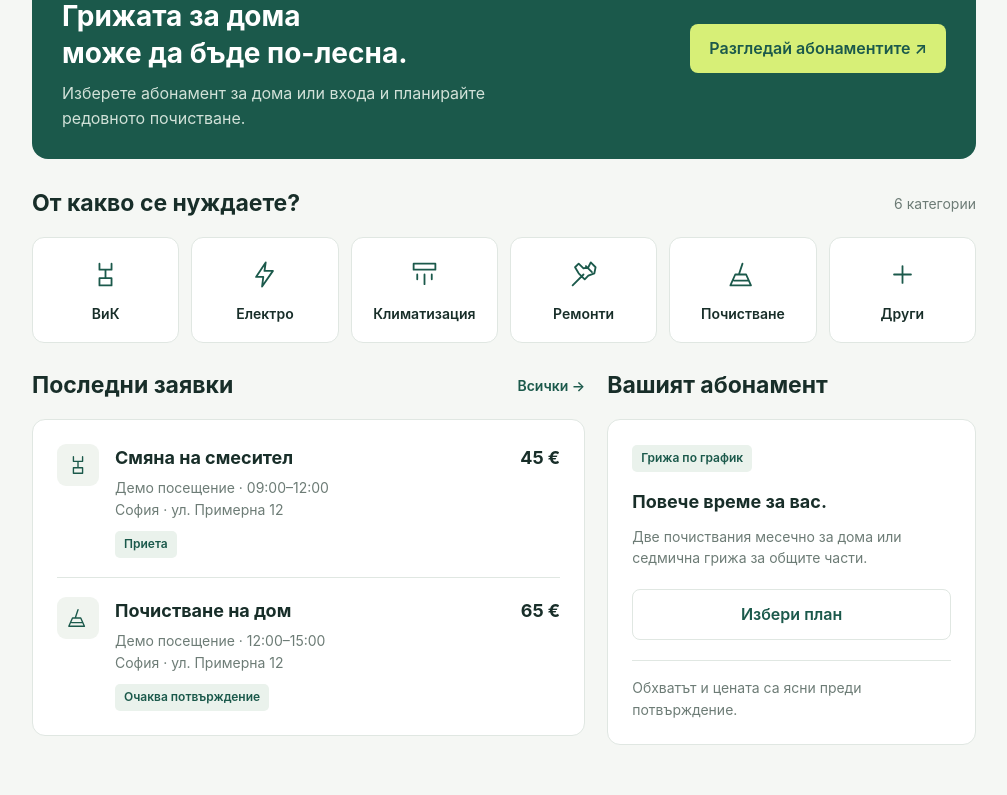
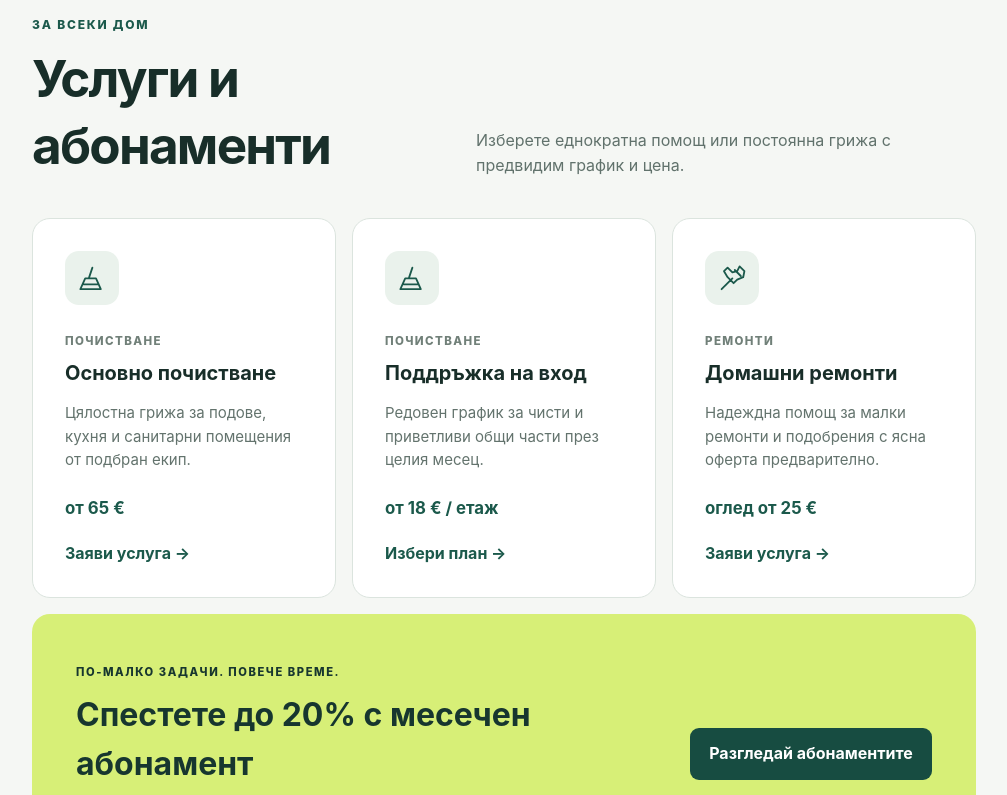
Before and after one commit to AlexzanderF/domora-app, a Next.js app: page / in a window 1280 px wide. Shown: the part 1640-2435 px from the top of the page, without its empty margins (260-1267 px from the left). Built offline with nearby package versions, Linux system fonts and the light colour scheme.

Commit message:
feat(landing): showcase services and subscription value (#5)

```diff
--- a/src/app/page.tsx
+++ b/src/app/page.tsx
@@ -1,70 +1,13 @@
-import Link from "next/link";
 import { Hero } from "@/features/landing/hero";
 import { HowItWorks } from "@/features/landing/how-it-works";
-import { RequestList } from "@/features/requests/request-list";
-import { ServiceGrid } from "@/features/services/service-grid";
+import { ServiceShowcase } from "@/features/landing/service-showcase";
 
 export default function HomePage() {
   return (
     <>
       <Hero />
       <HowItWorks />
-      <div className="banner">
-        <div>
-          <span className="eyebrow">ПО-МАЛКО ЗАДАЧИ. ПОВЕЧЕ ВРЕМЕ.</span>
-          <h2>
-            Грижата за дома
-            <br />
-            може да бъде по-лесна.
-          </h2>
-          <p>
-            Изберете абонамент за дома или входа и планирайте редовното
-            почистване.
-          </p>
-        </div>
-        <Link className="secondary" href="/plans">
-          Разгледай абонаментите ↗
-        </Link>
-      </div>
-      <section id="services" aria-labelledby="services-title">
-        <div className="sectionhead">
-          <h2 id="services-title">От какво се нуждаете?</h2>
-          <span className="muted">6 категории</span>
-        </div>
-        <ServiceGrid />
-      </section>
-      <div className="lower">
-        <section>
-          <div className="sectionhead">
-            <h2>Последни заявки</h2>
-            <Link className="textbutton" href="/requests">
-              Всички →
-            </Link>
-          </div>
-          <div className="card">
-            <RequestList limit={2} />
-          </div>
-        </section>
-        <section>
-          <div className="sectionhead">
-            <h2>Вашият абонамент</h2>
-          </div>
-          <div className="card">
-            <span className="badge">Грижа по график</span>
-            <h3 className="subscription-title">Повече време за вас.</h3>
-            <p className="muted subscription-description">
-              Две почиствания месечно за дома или седмична грижа за общите
-              части.
-            </p>
-            <Link className="secondary full" href="/plans">
-              Избери план
-            </Link>
-            <div className="planhint">
-              Обхватът и цената са ясни преди потвърждение.
-            </div>
-          </div>
-        </section>
-      </div>
+      <ServiceShowcase />
     </>
   );
 }
--- /dev/null
+++ b/src/features/landing/service-showcase.module.css
@@ -0,0 +1,164 @@
+.section {
+  padding: clamp(4rem, 8vw, 7rem) 0;
+  scroll-margin-top: 5rem;
+}
+
+.heading {
+  display: flex;
+  align-items: end;
+  justify-content: space-between;
+  gap: 2rem;
+  margin-bottom: 2.5rem;
+}
+
+.heading > p {
+  max-width: 500px;
+  margin: 0;
+  color: #61726c;
+}
+
+.eyebrow {
+  margin: 0 0 0.65rem;
+  color: #1b594b;
+  font-size: 0.75rem;
+  font-weight: 800;
+  letter-spacing: 0.15em;
+}
+
+.heading h2 {
+  margin: 0;
+  font-size: clamp(2rem, 4vw, 3.25rem);
+  letter-spacing: -0.035em;
+}
+
+.cards {
+  display: grid;
+  grid-template-columns: repeat(3, minmax(0, 1fr));
+  gap: 1rem;
+  padding: 0;
+  margin: 0;
+  list-style: none;
+}
+
+.card {
+  display: flex;
+  min-width: 0;
+  flex-direction: column;
+  align-items: flex-start;
+  padding: clamp(1.4rem, 3vw, 2rem);
+  border: 1px solid #dbe4de;
+  border-radius: 18px;
+  background: #ffffff;
+}
+
+.icon {
+  display: grid;
+  width: 3.4rem;
+  height: 3.4rem;
+  place-items: center;
+  margin-bottom: 1.75rem;
+  border-radius: 14px;
+  background: #eaf2ec;
+}
+
+.icon svg {
+  width: 1.8rem;
+  height: 1.8rem;
+  stroke: #1b594b;
+}
+
+.category {
+  color: #718079;
+  font-size: 0.72rem;
+  font-weight: 800;
+  letter-spacing: 0.12em;
+  text-transform: uppercase;
+}
+
+.card h3 {
+  margin: 0.45rem 0 0;
+  font-size: 1.25rem;
+}
+
+.card p {
+  flex: 1;
+  margin: 0.75rem 0 1.5rem;
+  color: #63736d;
+  font-size: 0.94rem;
+}
+
+.card strong {
+  color: #1b594b;
+  font-size: 1.05rem;
+}
+
+.card a {
+  margin-top: 1.2rem;
+  color: #1b594b;
+  font-weight: 750;
+  text-decoration: none;
+}
+
+.card a:hover {
+  text-decoration: underline;
+  text-underline-offset: 0.25rem;
+}
+
+.comparison {
+  display: flex;
+  align-items: center;
+  justify-content: space-between;
+  gap: 2rem;
+  padding: clamp(1.6rem, 4vw, 2.75rem);
+  margin-top: 1rem;
+  border-radius: 18px;
+  background: #d7ef77;
+  color: #17362f;
+}
+
+.comparison span {
+  font-size: 0.7rem;
+  font-weight: 850;
+  letter-spacing: 0.14em;
+}
+
+.comparison h3 {
+  margin: 0.4rem 0 0;
+  font-size: clamp(1.35rem, 3vw, 2rem);
+}
+
+.comparison p {
+  max-width: 650px;
+  margin: 0.65rem 0 0;
+}
+
+.comparison a {
+  flex: 0 0 auto;
+  padding: 0.85rem 1.2rem;
+  border-radius: 9px;
+  background: #174c41;
+  color: #ffffff;
+  font-weight: 750;
+  text-decoration: none;
+}
+
+.comparison a:hover {
+  background: #103b32;
+}
+
+@media (max-width: 800px) {
+  .heading,
+  .comparison {
+    align-items: flex-start;
+    flex-direction: column;
+  }
+
+  .cards {
+    grid-template-columns: 1fr;
+  }
+
+  .comparison a {
+    width: 100%;
+    text-align: center;
+  }
+}
--- /dev/null
+++ b/src/features/landing/service-showcase.tsx
@@ -0,0 +1,98 @@
+import Link from "next/link";
+import { initialTariffs } from "@/features/requests/demo-data";
+import type { CategoryId } from "@/features/requests/types";
+import { categories } from "@/features/services/catalog";
+import { ServiceIcon } from "@/features/services/service-icon";
+import { money } from "@/lib/format";
+import styles from "./service-showcase.module.css";
+
+const highlights: {
+  categoryId: CategoryId;
+  title: string;
+  description: string;
+  price: string;
+  href: "/requests" | "/plans";
+  action: string;
+}[] = [
+  {
+    categoryId: 4,
+    title: "Основно почистване",
+    description:
+      "Цялостна грижа за подове, кухня и санитарни помещения от подбран екип.",
+    price: `от ${money(initialTariffs.categories[4])}`,
+    href: "/requests",
+    action: "Заяви услуга",
+  },
+  {
+    categoryId: 4,
+    title: "Поддръжка на вход",
+    description:
+      "Редовен график за чисти и приветливи общи части през целия месец.",
+    price: `от ${money(initialTariffs.entry)} / етаж`,
+    href: "/plans",
+    action: "Избери план",
+  },
+  {
+    categoryId: 3,
+    title: "Домашни ремонти",
+    description:
+      "Надеждна помощ за малки ремонти и подобрения с ясна оферта предварително.",
+    price: `оглед от ${money(initialTariffs.categories[3])}`,
+    href: "/requests",
+    action: "Заяви услуга",
+  },
+];
+
+export function ServiceShowcase() {
+  return (
+    <section
+      id="services"
+      className={styles.section}
+      aria-labelledby="services-title"
+    >
+      <div className={styles.heading}>
+        <div>
+          <p className={styles.eyebrow}>ЗА ВСЕКИ ДОМ</p>
+          <h2 id="services-title">Услуги и абонаменти</h2>
+        </div>
+        <p>
+          Изберете еднократна помощ или постоянна грижа с предвидим график и
+          цена.
+        </p>
+      </div>
+
+      <ul className={styles.cards}>
+        {highlights.map((highlight) => {
+          const category = categories.find(
+            ({ id }) => id === highlight.categoryId,
+          );
+
+          return (
+            <li key={highlight.title} className={styles.card}>
+              <div className={styles.icon} aria-hidden="true">
+                <ServiceIcon category={highlight.categoryId} />
+              </div>
+              <span className={styles.category}>{category?.name}</span>
+              <h3>{highlight.title}</h3>
+              <p>{highlight.description}</p>
+              <strong>{highlight.price}</strong>
+              <Link href={highlight.href}>{highlight.action} →</Link>
+            </li>
+          );
+        })}
+      </ul>
+
+      <div className={styles.comparison}>
+        <div>
+          <span>ПО-МАЛКО ЗАДАЧИ. ПОВЕЧЕ ВРЕМЕ.</span>
+          <h3>Спестете до 20% с месечен абонамент</h3>
+          <p>
+            Един график, познат екип и предвидима месечна цена — без ново
+            търсене при всяко посещение.
+          </p>
+        </div>
+        <Link href="/plans">Разгледай абонаментите</Link>
+      </div>
+    </section>
+  );
+}
```
Also changed, not shown: 2 other files (tests, documents, lock files or other folders).
